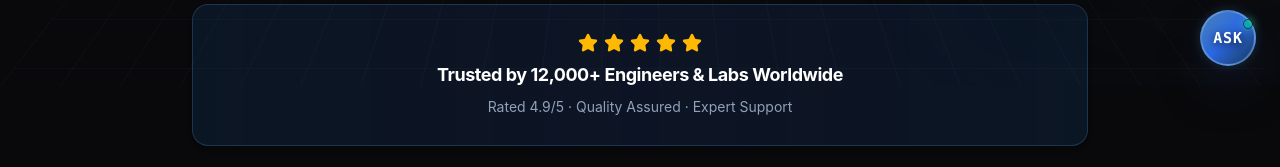
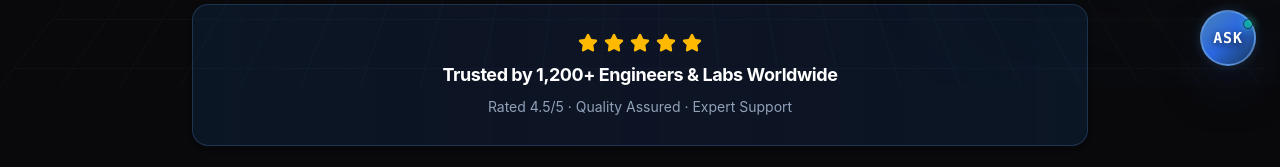
Before and after one commit to aafaqmasudi4796-dot/srtronix, a Next.js app: page / in a window 1280 px wide. Shown: the part 714-881 px from the top of the page. Built offline with nearby package versions, Linux system fonts and the light colour scheme.

Commit message:
Update TrustSection to 1,200+ engineers and labs with 4.5/5 rating

```diff
--- a/components/home/About.tsx
+++ b/components/home/About.tsx
@@ -184,7 +184,7 @@ export function About() {
             {/* HIGH-IMPACT STAT TILES */}
             <div className="grid grid-cols-2 sm:grid-cols-3 gap-3.5 pt-1">
               <div className="p-4 rounded-2xl bg-gradient-to-b from-slate-900/90 to-slate-950/90 border border-slate-800 shadow-lg hover:border-slate-700 transition-all duration-300">
-                <div className="text-2xl sm:text-3xl font-extrabold text-white font-mono tracking-tight">12,000+</div>
+                <div className="text-2xl sm:text-3xl font-extrabold text-white font-mono tracking-tight">1,200+</div>
                 <div className="text-xs text-slate-400 mt-1 flex items-center gap-1.5">
                   <CheckCircle2 className="w-3.5 h-3.5 text-emerald-400 shrink-0" />
                   <span>Labs Served</span>
--- a/components/home/TrustSection.tsx
+++ b/components/home/TrustSection.tsx
@@ -21,12 +21,12 @@ export function TrustSection() {
 
             {/* Main Headline */}
             <h3 className="text-base sm:text-lg font-bold text-white tracking-tight">
-              Trusted by 12,000+ Engineers &amp; Labs Worldwide
+              Trusted by 1,200+ Engineers &amp; Labs Worldwide
             </h3>
 
             {/* Subtitle / Details */}
             <p className="text-xs sm:text-sm text-slate-400 font-normal">
-              Rated 4.9/5 · Quality Assured · Expert Support
+              Rated 4.5/5 · Quality Assured · Expert Support
             </p>
           </div>
 
--- a/data/products.ts
+++ b/data/products.ts
@@ -622,5 +622,5 @@ export const companyDetails = {
   supportEmail: 'support@srtronix.com',
   workingHours: 'Monday – Saturday: 9:00 AM – 6:30 PM IST',
   country: 'India',
-  trustBadge: 'Trusted by 12,000+ Engineers & Labs Worldwide • Rated 4.9/5',
+  trustBadge: 'Trusted by 1,200+ Engineers & Labs Worldwide • Rated 4.5/5',
 };
```
